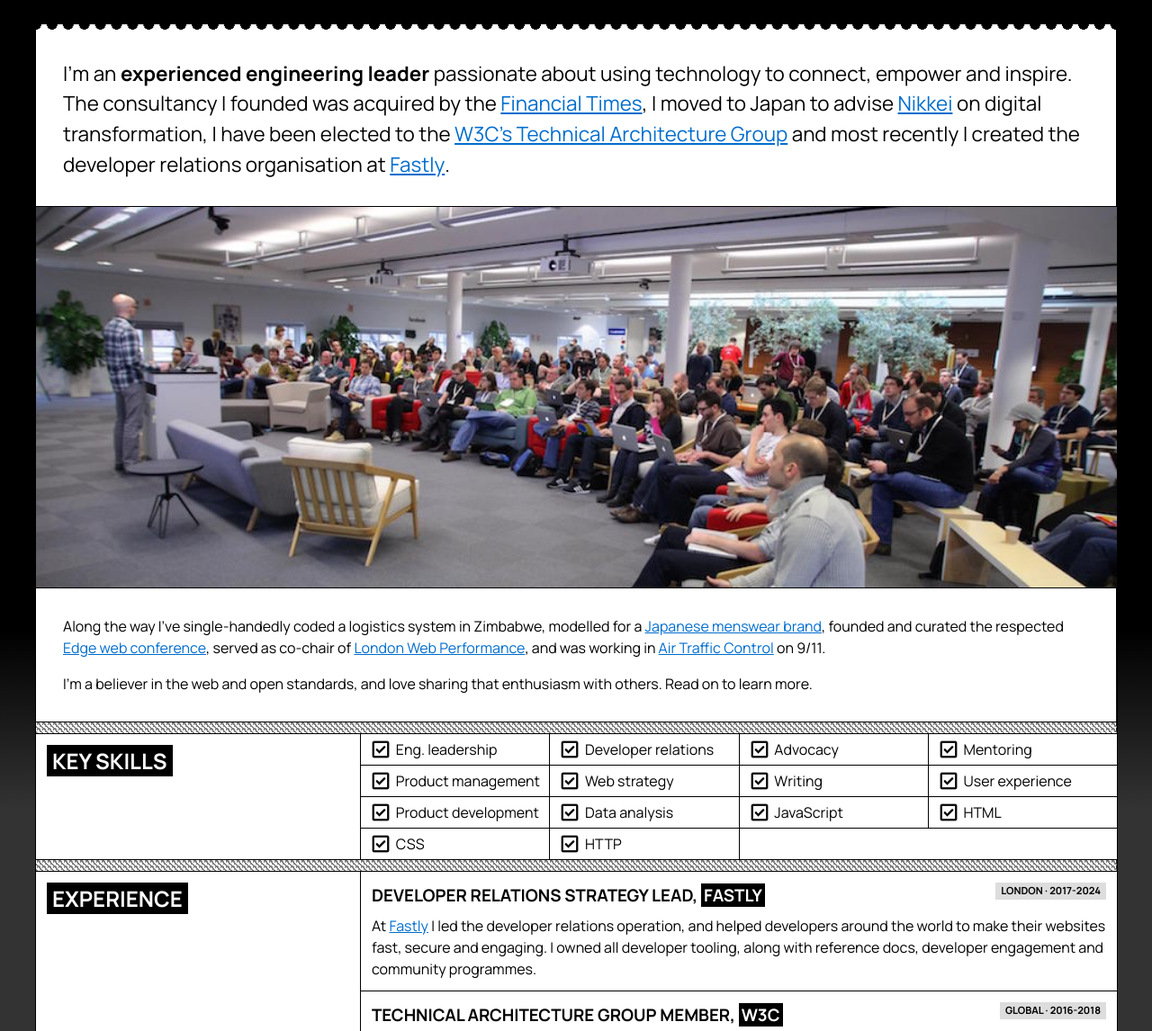
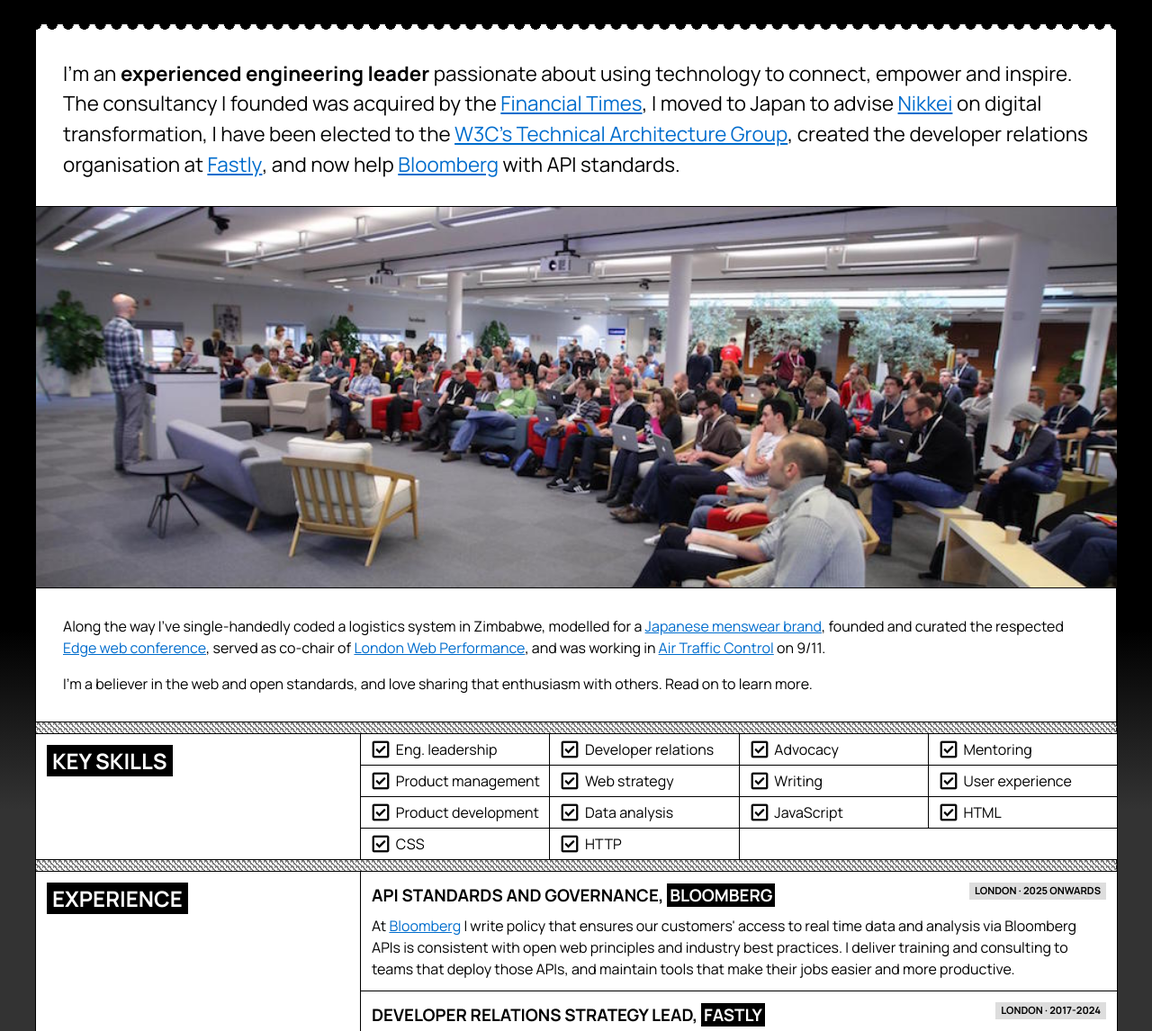
Before and after one commit to triblondon/trib.tv, an Astro site: page /cv in a window 1280 px wide. Shown: the part 100-1246 px from the top of the page at 90% size. Built offline with nearby package versions, Linux system fonts and the light colour scheme; Astro itself is replaced by a stand-in of ours; a web font is replaced by a local one.

Commit message:
Add Bloomberg to CV

```diff
--- a/src/pages/cv.astro
+++ b/src/pages/cv.astro
@@ -70,7 +70,7 @@
 
 <section class='label label-cv label-edge-top'>
     <div class="intro1">
-        <p>I'm an <strong>experienced engineering leader</strong> passionate about using technology to connect, empower and inspire. The consultancy I founded was acquired by the <a href="https://www.ft.com">Financial Times</a>, I moved to Japan to advise <a href="https://www.nikkei.com">Nikkei</a> on digital transformation, I have been elected to the <a href="https://tag.w3.org">W3C's Technical Architecture Group</a> and most recently I created the developer relations organisation at <a href="https://www.fastly.com">Fastly</a>.</p>
+        <p>I'm an <strong>experienced engineering leader</strong> passionate about using technology to connect, empower and inspire. The consultancy I founded was acquired by the <a href="https://www.ft.com">Financial Times</a>, I moved to Japan to advise <a href="https://www.nikkei.com">Nikkei</a> on digital transformation, I have been elected to the <a href="https://tag.w3.org">W3C's Technical Architecture Group</a>, created the developer relations organisation at <a href="https://www.fastly.com">Fastly</a>, and now help <a href="https://www.bloomberg.com">Bloomberg</a> with API standards.</p>
     </div>
     <div class="heroimg">
         <Image src={edgeConfImg} alt="Me addressing a crowd at Edge Conference, which I organised" />
@@ -103,6 +103,13 @@
     <div class="padded"><h2>Experience</h2></div>
     <div>
         <ol class="role-list label">
+            <li>
+                <div class="role-head">
+                    <h3>API Standards and Governance, <span class="org">Bloomberg</span></h3>
+                    <div class='role-meta'>London · 2025 onwards</div>
+                </div>
+                <p>At <a href="https://www.bloomberg.com">Bloomberg</a> I write policy that ensures our customers' access to real time data and analysis via Bloomberg APIs is consistent with open web principles and industry best practices.  I deliver training and consulting to teams that deploy those APIs, and maintain tools that make their jobs easier and more productive.</p>
+            </li>
             <li>
                 <div class="role-head">
                     <h3>Developer Relations Strategy Lead, <span class="org">Fastly</span></h3>
```
